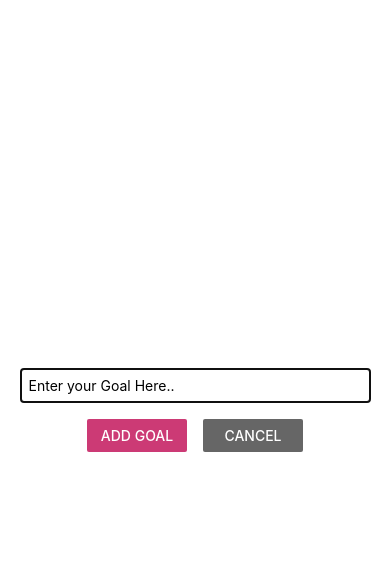
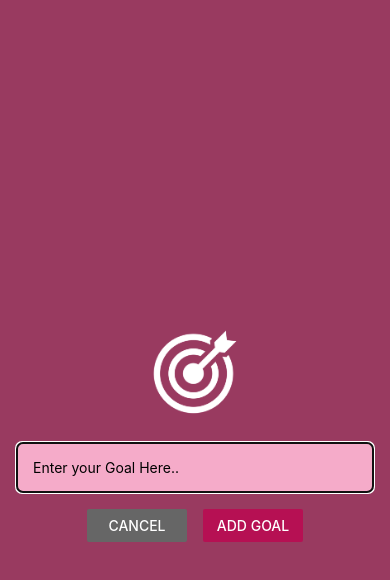
Before and after one commit to amitkr7/RNDemo, a React Native app: screen / in a window 390 px wide. Both pictures are taken after a click on the button "ADD NEW GOAL". Shown: the top 580 px of the page. Built offline with nearby package versions, Linux system fonts and the light colour scheme.

Commit message:
Finish Goal App

```diff
--- a/App.js
+++ b/App.js
@@ -1,5 +1,7 @@
 import { useState } from 'react';
 import { StyleSheet, FlatList, View, Button } from 'react-native';
+import { StatusBar } from 'expo-status-bar';
+
 import GoalItem from './components/GoalItem';
 import GoalInput from './components/GoalInput';
 
@@ -30,6 +32,8 @@
   };
 
   return (
+    <>
+      <StatusBar style='light' />
       <View style={styles.appContainer}>
         <Button
           title='Add New Goal'
@@ -61,6 +65,7 @@
           />
         </View>
       </View>
+    </>
   );
 }
 
--- a/app.json
+++ b/app.json
@@ -5,15 +5,14 @@
     "version": "1.0.0",
     "orientation": "portrait",
     "icon": "./assets/icon.png",
+    "backgroundColor": "#993a60",
     "userInterfaceStyle": "light",
     "splash": {
       "image": "./assets/splash.png",
       "resizeMode": "contain",
       "backgroundColor": "#ffffff"
     },
-    "assetBundlePatterns": [
-      "**/*"
-    ],
+    "assetBundlePatterns": ["**/*"],
     "ios": {
       "supportsTablet": true
     },
--- a/components/GoalInput.js
+++ b/components/GoalInput.js
@@ -1,5 +1,12 @@
 import { useState } from 'react';
-import { View, TextInput, Button, StyleSheet, Modal } from 'react-native';
+import {
+  View,
+  TextInput,
+  Button,
+  StyleSheet,
+  Modal,
+  Image,
+} from 'react-native';
 
 const GoalInput = (props) => {
   const [enteredGoalText, setEnteredGoalText] = useState('');
@@ -16,6 +23,10 @@
   return (
     <Modal visible={props.visible} animationType='slide'>
       <View style={styles.inputContainer}>
+        <Image
+          style={styles.image}
+          source={require('../assets/images/goal.png')}
+        />
         <TextInput
           style={styles.textInput}
           onChangeText={goalInputHandler}
@@ -24,14 +35,14 @@
         />
         <View style={styles.buttonContainer}>
           <View style={styles.button}>
+            <Button title='Cancel' color='#666666' onPress={props.onCancel} />
+          </View>
+          <View style={styles.button}>
             <Button
               title='Add Goal'
               onPress={addGoalHandler}
               color='#bf0650c9'
             />
-          </View>
-          <View style={styles.button}>
-            <Button title='Cancel' color='#666666' onPress={props.onCancel} />
           </View>
         </View>
       </View>
@@ -44,19 +55,23 @@
 const styles = StyleSheet.create({
   inputContainer: {
     flex: 1,
-    flexDirection: 'column',
     justifyContent: 'center',
     alignItems: 'center',
-    marginBottom: 24,
-    borderBottomWidth: 1,
-    borderBottomColor: '#cccccc',
+    padding: 16,
+    backgroundColor: '#993a60',
   },
-
+  image: {
+    height: 100,
+    width: 100,
+    margin: 20,
+  },
   textInput: {
     borderWidth: 1,
-    borderColor: '#ccc',
-    width: '90%',
-    padding: 8,
+    borderColor: '#bf0650c9',
+    backgroundColor: '#f5abc9',
+    borderRadius: 6,
+    width: '100%',
+    padding: 16,
   },
   buttonContainer: {
     marginTop: 16,
```
Also changed, not shown: assets/images/goal.png (added). Lines whose indentation alone changed are shown as unchanged.
